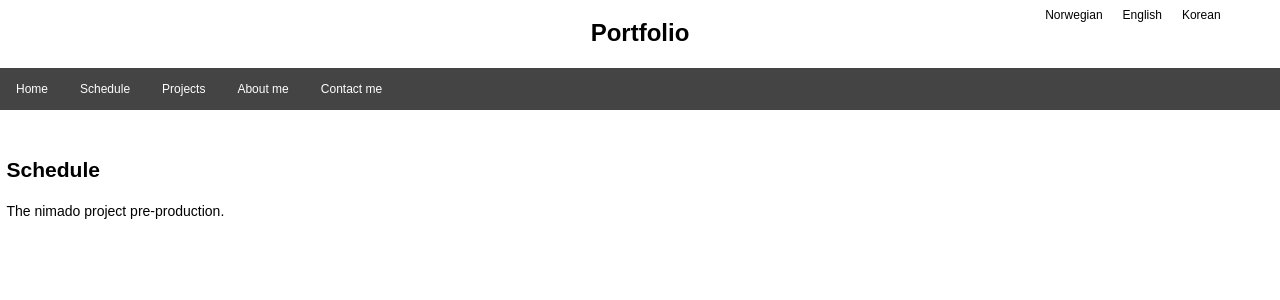
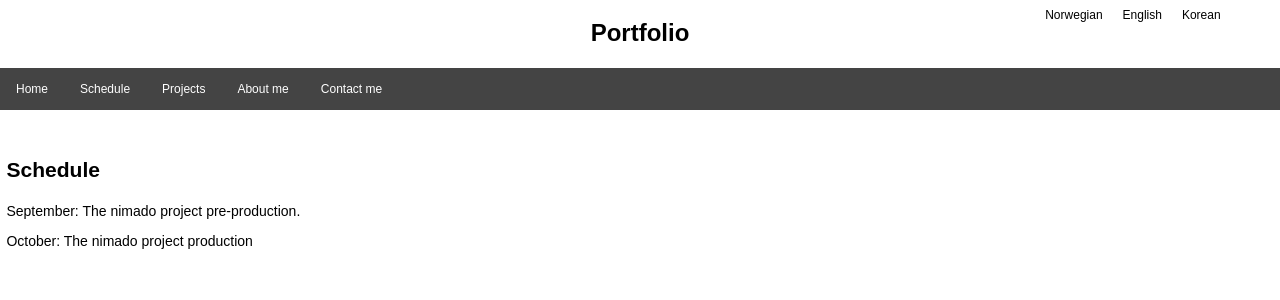
Before and after one commit to Danielsby/homepage, a React (Create React App) app: page /schedule in a window 1280 px wide. Shown: the top 300 px of the page. Built offline with nearby package versions, Linux system fonts and the light colour scheme.

Commit message:
More information on the schedule page.

```diff
--- a/src/global/layouts/pages/Schedule.tsx
+++ b/src/global/layouts/pages/Schedule.tsx
@@ -8,7 +8,8 @@ export const Schedule: React.FC = () => {
             </header>
 
             <main>
-                <p>The nimado project pre-production.</p>
+                <p>September: The nimado project pre-production.</p>
+                <p>October: The nimado project production</p>
             </main>
         </div>
     );
```
